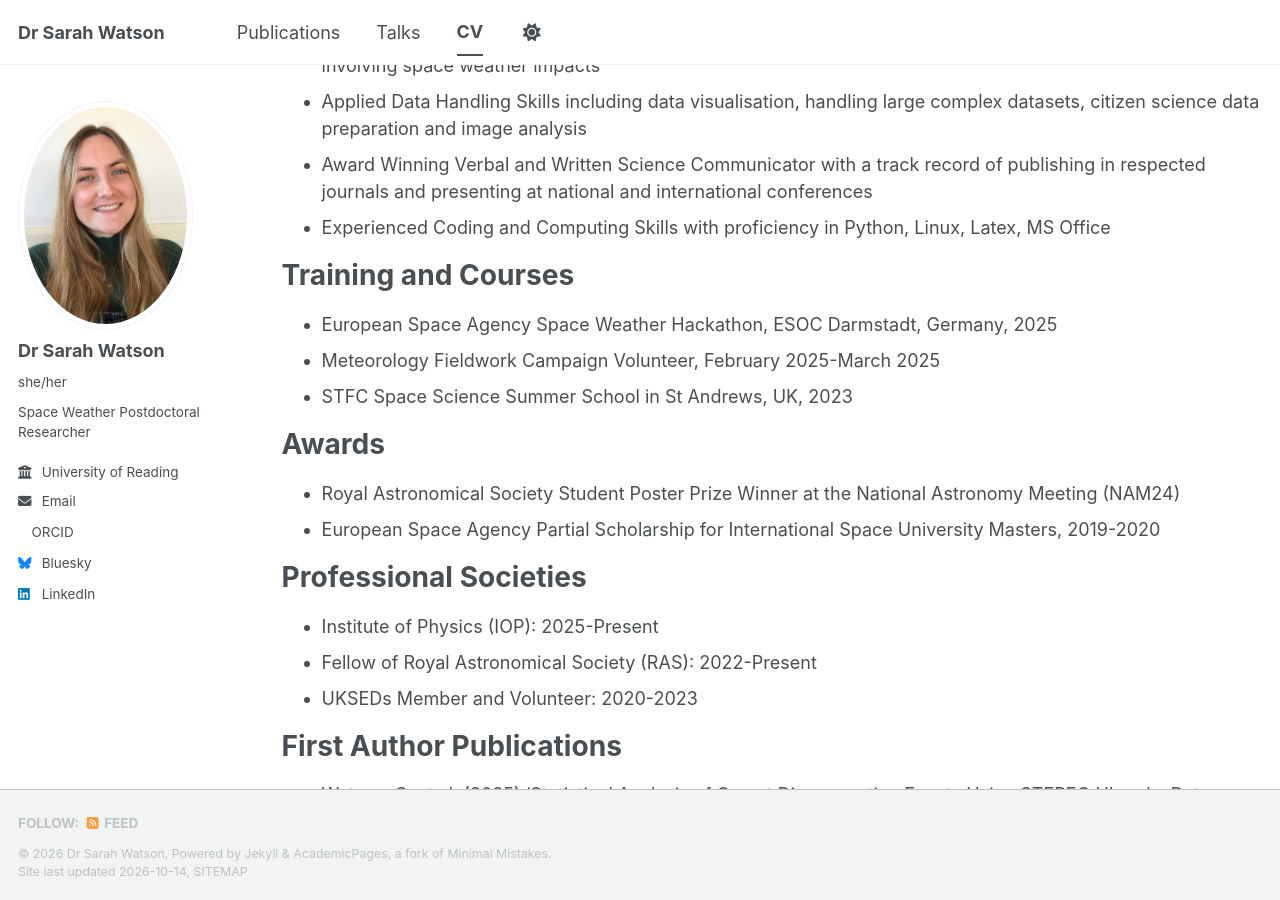
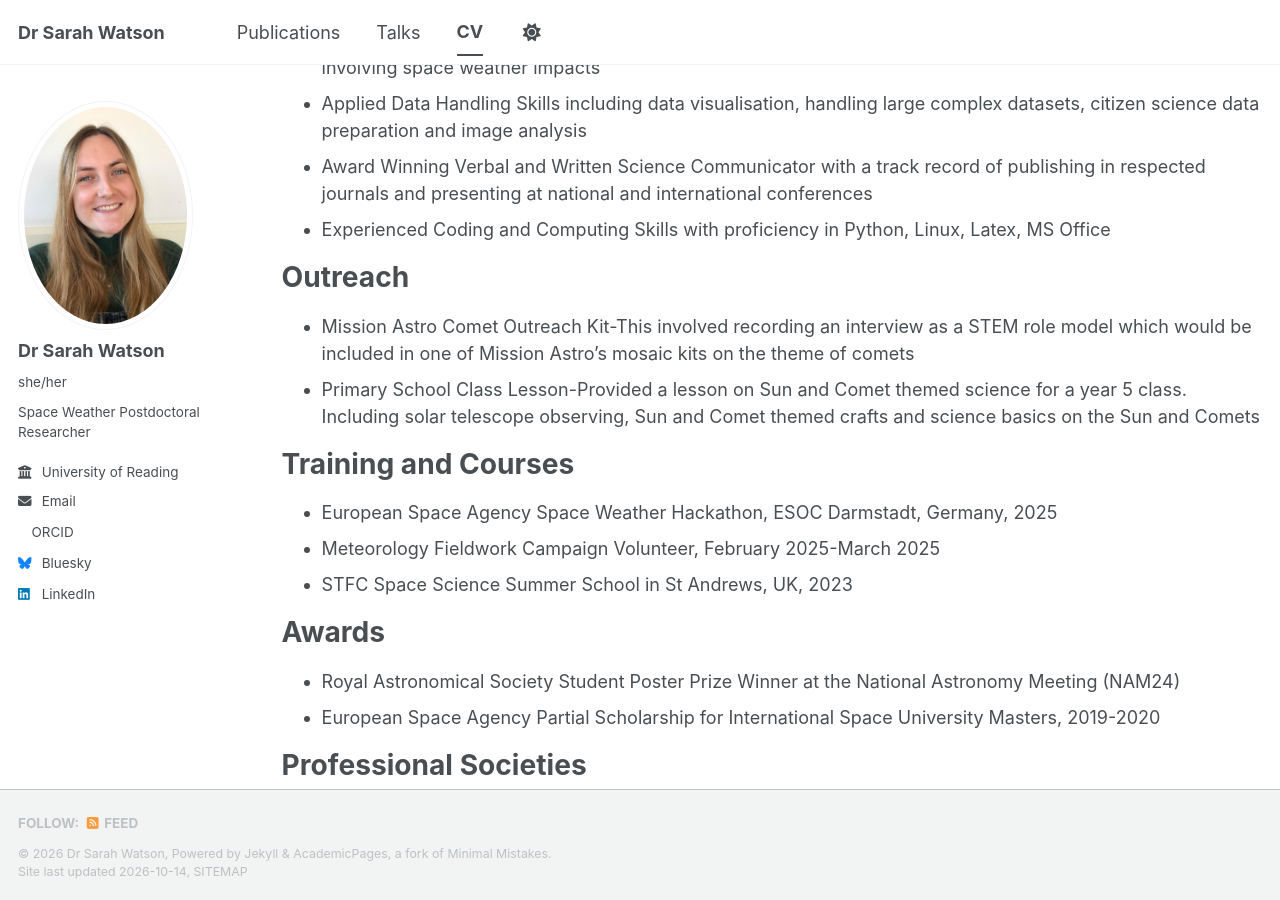
Before and after one commit to SarahRWatson/SarahRWatson, a Jekyll site: the page built from _pages/cv.md, in a window 1280 px wide and 900 px high, scrolled down 2288 px. Built offline with Jekyll 4.4.1, drawn with Linux system fonts in a browser that asks for light colours; a style sheet for code colours, icons or effects is not loaded.

Commit message:
Update cv.md

```diff
--- a/_pages/cv.md
+++ b/_pages/cv.md
@@ -54,7 +54,8 @@ Work experience
 * Produced content for a scientific paper to be published, presenting project and results to other scientists in seminars, writing regular progress reports.
 * Attended regular meetings both internally and externally to discuss results and key findings from analysis with other scientists.
 
-**Organisation**
+Organisation
+======
 
 * Organiser of the Space and Atmospheric Electricity (SPATE) research group, arranging internal and external speakers and social events -- *April 2023 to April 2025*
 * Organised departmental ball, raising £1500 for charity -- *June 2024*
@@ -67,6 +68,11 @@ Skills
 * Applied Data Handling Skills including data visualisation, handling large complex datasets, citizen science data preparation and image analysis
 * Award Winning Verbal and Written Science Communicator with a track record of publishing in respected journals and presenting at national and international conferences
 * Experienced Coding and Computing Skills with proficiency in Python, Linux, Latex, MS Office
+
+Outreach
+======
+* Mission Astro Comet Outreach Kit-This involved recording an interview as a STEM role model which would be included in one of Mission Astro's mosaic kits on the theme of comets
+* Primary School Class Lesson-Provided a lesson on Sun and Comet themed science for a year 5 class. Including solar telescope observing, Sun and Comet themed crafts and science basics on the Sun and Comets
 
 Training and Courses
 ======
```
